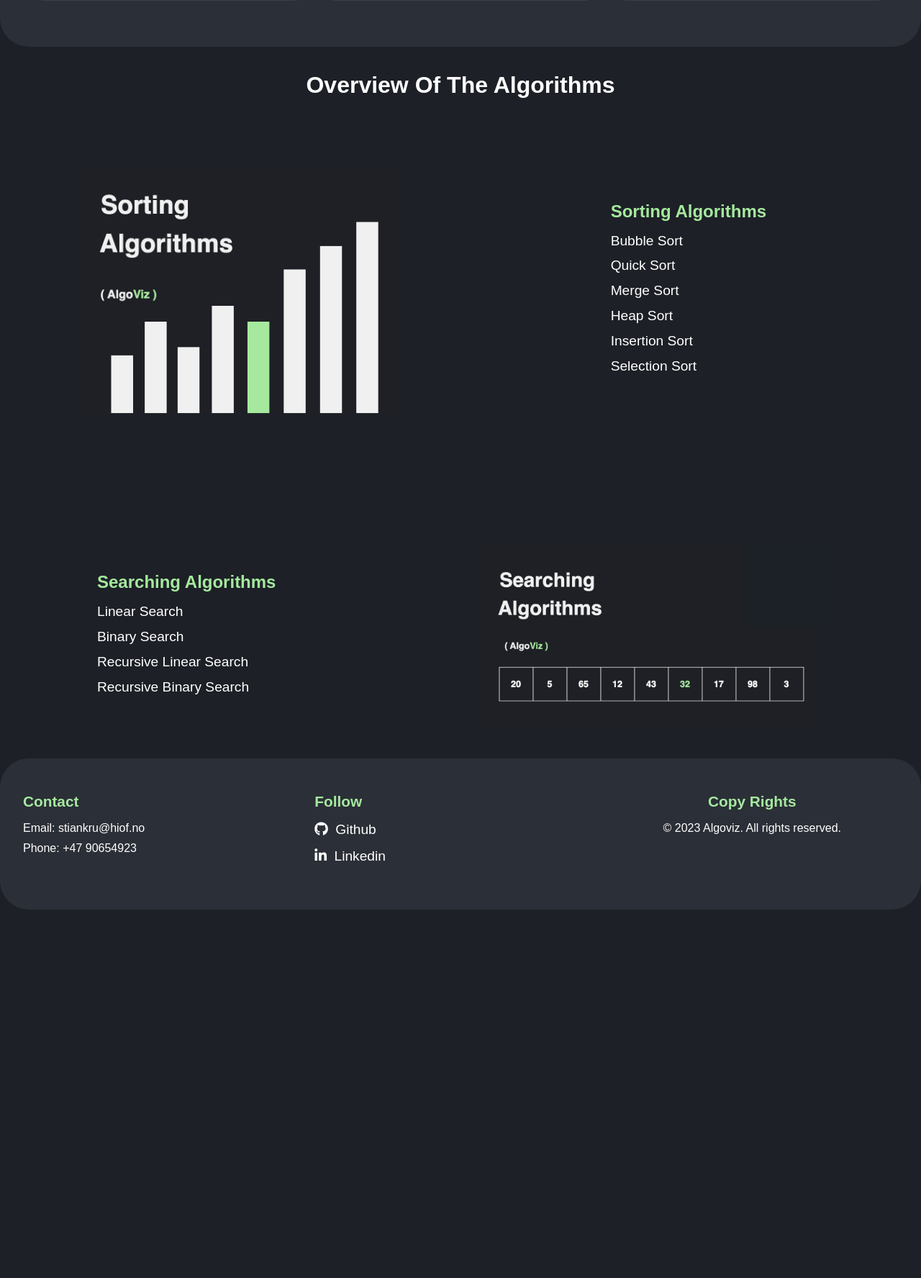
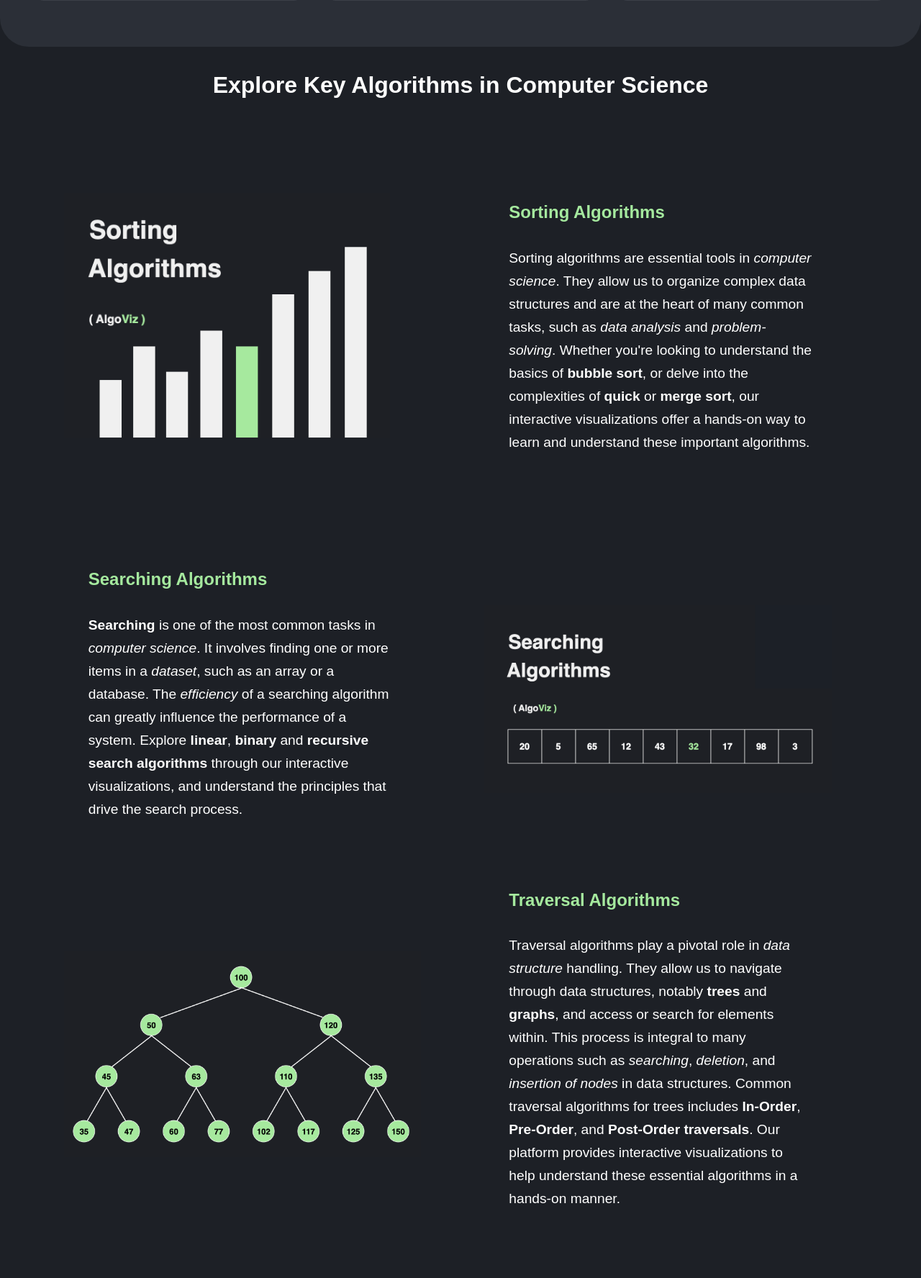
Before and after one commit to stian96/algorithm-visualizer, a Flask app: page / in a window 1280 px wide. Shown: the part 928-2704 px from the top of the page at 72% size. Before the commit the page ends 2192 px from the top, so only its background shows below. Run offline with Flask 3, Linux system fonts and the light colour scheme.

Commit message:
worked on index.html

```diff
--- a/app/static/css/style.css
+++ b/app/static/css/style.css
@@ -151,11 +151,12 @@ body {
     display: flex;
     justify-content: center;
     align-items: center;
-    margin-bottom: 11rem;
+    margin-bottom: 9rem;
 }
 
 .category-image {
     flex: 0 1 50%;
+    margin-right: -2.5em;
 }
 
 .category-image img {
@@ -169,8 +170,12 @@ body {
 }
 
 .category-list {
-    flex: 0 1 27%;
+    flex: 0 1 40%;
     align-items: center;
+}
+
+.category-1 {
+    margin-top: 3rem;
 }
 
 .category-list h3 {
@@ -179,30 +184,27 @@ body {
     color: #a5e99e;
 }
 
-.sorting-list {
-    list-style: none;
+.algorithm-description {
+    width: 87%;
+    float: left;
     font-size: 1.2em;
-}
-
-.sorting-list li {
-    margin-bottom: 0.8rem;
-    font-size: 1em;
-}
-
-.sorting-list li:hover {
-    color:#a5e99e;
-    cursor: pointer;
+    line-height: 2rem;
+    margin-top: 1.1rem;
+    margin-bottom: 1rem;
 }
 
 .searching-container {
     display: flex;
     justify-content: center;
     align-items: center;
+    margin-bottom: 5rem;
 }
 
 .searching-image {
     flex: 0 1 40%;
+    margin-left: -1.3em;
 }
+
 
 .searching-image img {
     width: 100%;
@@ -212,6 +214,14 @@ body {
 
 .searching-image img:hover {
     transform: scale(1.05);
+}
+
+.traversal-container {
+    margin-bottom: 4rem;
+}
+
+.bintree-image img {
+    width: 82%;
 }
 
 footer {
--- a/app/templates/index.html
+++ b/app/templates/index.html
@@ -57,35 +57,53 @@
             </div>
         </section>
         <section id="algorithms">
-            <h2>Overview Of The Algorithms</h2>
+            <h2>Explore Key Algorithms in Computer Science</h2>
             <div class="sorting-container">
                 <div class="category-image">
                     <img src="../static/img/image.png" alt="Sorting Algorithms Image">
                 </div>
-                <div class="category-list">
+                <div class="category-list category-1">
                     <h3>Sorting Algorithms</h3>
-                    <ul class="sorting-list">
-                        <li>Bubble Sort</li>
-                        <li>Quick Sort</li>
-                        <li>Merge Sort</li>
-                        <li>Heap Sort</li>
-                        <li>Insertion Sort</li>
-                        <li>Selection Sort</li>
-                    </ul>
+                    <p class="algorithm-description">
+                        Sorting algorithms are essential tools in <em>computer science</em>.
+                        They allow us to organize complex data structures and are at the heart of many common tasks,
+                        such as <em>data analysis</em> and <em>problem-solving</em>. Whether you're looking to understand the basics of
+                        <strong>bubble sort</strong>, or delve into the complexities of <strong>quick</strong> or <strong>merge sort</strong>,
+                        our interactive visualizations offer a hands-on way to learn and understand these important algorithms.
+                    </p>
                 </div>
             </div>
             <div class="searching-container">
-                <div class="category-list">
+                <div class="category-list category-2">
                     <h3>Searching Algorithms</h3>
-                    <ul class="sorting-list">
-                        <li>Linear Search</li>
-                        <li>Binary Search</li>
-                        <li>Recursive Linear Search</li>
-                        <li>Recursive Binary Search</li>
-                    </ul>
+                    <p class="algorithm-description">
+                        <strong>Searching</strong> is one of the most common tasks in <em>computer science</em>.
+                        It involves finding one or more items in a <em>dataset</em>, such as an array or a database.
+                        The <em>efficiency</em> of a searching algorithm can greatly influence the performance of a system.
+                        Explore <strong>linear</strong>, <strong>binary</strong> and <strong>recursive search algorithms</strong>
+                        through our interactive visualizations, and understand the principles that drive the search process.
+                    </p>
                 </div>
                 <div class="searching-image">
                     <img src="../static/img/image2.png" alt="Searching Algorithms Image">
+                </div>
+            </div>
+            <div class="sorting-container traversal-container">
+                <div class="category-image bintree-image">
+                    <img src="../static/img/image3.png" alt="Binary Tree Image">
+                </div>
+                <div class="category-list">
+                    <h3>Traversal Algorithms</h3>
+                    <p class="algorithm-description">
+                        Traversal algorithms play a pivotal role in <em>data structure</em> handling. They allow us to navigate
+                        through data structures, notably <strong>trees</strong> and <strong>graphs</strong>, and access or
+                        search for elements within. This process is integral to many operations such as <em>searching</em>,
+                        <em>deletion</em>, and <em>insertion of nodes</em> in data structures.
+
+                        Common traversal algorithms for trees includes <strong>In-Order</strong>,
+                        <strong>Pre-Order</strong>, and <strong>Post-Order traversals</strong>. Our platform
+                        provides interactive visualizations to help understand these essential algorithms in a hands-on manner.
+                    </p>
                 </div>
             </div>
         </section>
```
Also changed, not shown: app/static/img/image3.png (added).
